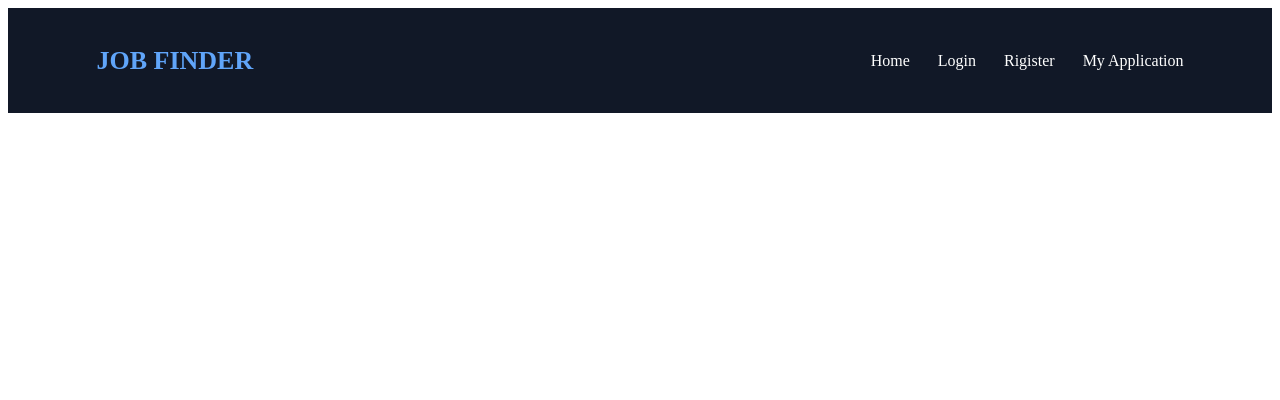
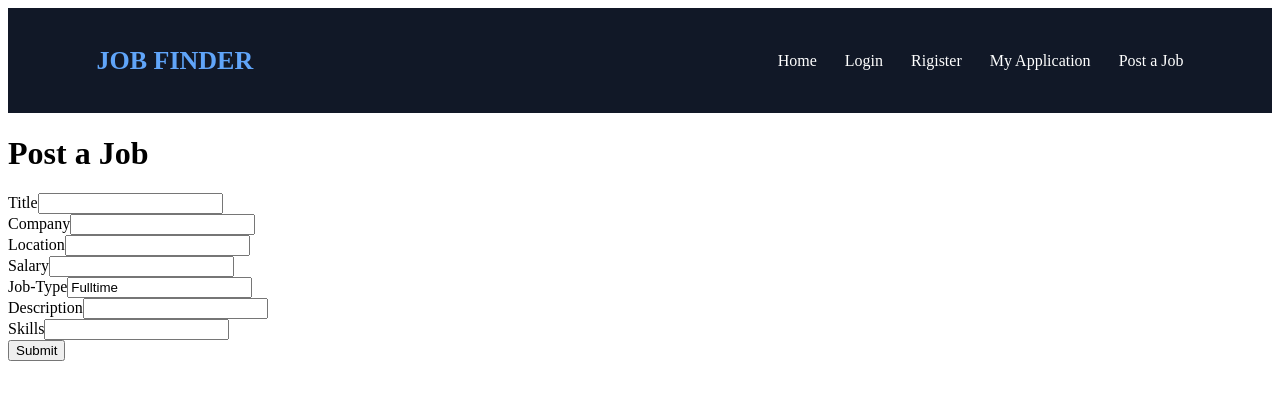
Before and after one commit to mohammedyunus1847/-job-portal, a React (Vite) app in the folder frontend/jobportal/: page /post-job in a window 1280 px wide. Shown: the top 400 px of the page. Built offline with nearby package versions, Linux system fonts and the light colour scheme.

Commit message:
created the post job page

```diff
--- a/frontend/jobportal/src/App.jsx
+++ b/frontend/jobportal/src/App.jsx
@@ -5,6 +5,7 @@ import Login from "./pages/login"
 import Register from "./pages/register"
 import JobDetails from "./components/jobdetails"
 import Application from "./pages/Application"
+import Postjob from "./pages/postJob"
 
 function App() {
 
@@ -18,6 +19,7 @@ function App() {
         <Route path="/register" element={<Register/>}/>
         <Route path="/jobs/:id" element={<JobDetails/>}/>
         <Route path="/myapplication" element={<Application/>}/>
+        <Route path="/post-job" element={<Postjob/>}/>
       </Routes>
     </BrowserRouter>
   )
--- a/frontend/jobportal/src/components/navbar.jsx
+++ b/frontend/jobportal/src/components/navbar.jsx
@@ -1,8 +1,12 @@
 import {Link} from "react-router-dom"
 import "../styles/navbar.css"
+import { useEffect, useState } from "react";
 
 
 function Navbar(){
+    const[role,setRole] =useState(localStorage.getItem("role"));
+    console.log(role);
+    useEffect
     return(
         <nav className="navbar">
             <h2 className="logo">JOB FINDER</h2>
@@ -13,6 +17,7 @@ function Navbar(){
                 <Link to="/login">Login</Link>
                 <Link to="/register">Rigister</Link>
                 <Link to="/myapplication">My Application</Link>
+                <Link to="/post-job">Post a Job</Link>
             </div>
         </nav>
 
--- a/frontend/jobportal/src/pages/login.jsx
+++ b/frontend/jobportal/src/pages/login.jsx
@@ -33,6 +33,9 @@ function Login(){
                 throw new Error(data.message||"Login Failed")
             }
             localStorage.setItem("token",data.token);
+            // const payload = JSON.parse(atob(token.split(".")[1]));
+            // console.log(payload)
+            // localStorage.setItem("role",data.role);
             setMessage("Login Successfull");
            console.log(data);
 
--- /dev/null
+++ b/frontend/jobportal/src/pages/postJob.jsx
@@ -0,0 +1,108 @@
+import { useState } from "react"
+
+function Postjob(){
+    const [title,setTitle] = useState('');
+    const [company,setCompany]= useState('');
+    const [location,setLocation] =useState('');
+    const [salary,setSalary] =useState('');
+    const [jobtype,setJobtype]=useState('Fulltime');
+    const [description,setDescription] = useState('');
+    const [skills,setSkills] = useState('');
+    const [message,setMessage] = useState('');
+
+    async function handleSubmit(e) {
+        e.preventDefault();
+        try{
+            setMessage('')
+            const token = localStorage.getItem("token");
+            if(!token){
+                throw new Error("Please Login as a reqruiter first")
+            }
+
+            const response = await fetch ("http://localhost:5000/api/job",{
+                method:"POST",
+                headers:{
+                    "Content-Type":"application/json",
+                    Authorization:`Bearer ${token}`
+                },
+                body:JSON.stringify({
+                    title,
+                    company,
+                    location,
+                    salary: Number(salary),
+                    jobtype,
+                    description,
+                    skills: skills.split(",").map(skill => skill.trim()).filter(Boolean)
+                })
+            });
+            const data =await response.json();
+
+            if(!response.ok){
+                throw new Error(data.message||"Failed To Post A Job ");
+            }
+            setMessage("Job Posted Successfully");
+            setTitle("");
+            setCompany("");
+            setLocation("");
+            setSalary("");
+            setJobtype("FullTime");
+            setDescription("");
+            setSkills("");
+
+
+
+        }catch(error){
+            setMessage(error.message || "Something Went Wrong Try Again Later");
+        }
+
+    }
+    return(
+        <form onSubmit={handleSubmit}>
+            <h1>Post a Job</h1>
+            <div>
+                <label htmlFor="" >Title</label>
+                <input type="text" value={title} onChange={(e)=>setTitle(e.target.value)} required/>
+            </div>
+
+
+
+            <div>
+                <label htmlFor="">Company</label>
+                <input type="text" value={company} onChange={(e)=>setCompany(e.target.value)} required />
+            </div>
+
+            <div>
+                <label htmlFor="">Location</label>
+                <input type="text" value={location} onChange={(e)=>setLocation(e.target.value)} required />
+            </div>
+
+            <div>
+                <label htmlFor="">Salary</label>
+                <input type="text" value={salary} onChange={(e)=>setSalary(e.target.value)} required />
+            </div>
+
+            <div>
+                <label htmlFor="">Job-Type</label>
+                <input type="text" value={jobtype} onChange={(e)=>setJobtype(e.target.value)} required />
+            </div>
+
+            <div>
+                <label htmlFor="">Description</label>
+                <input type="text" value={description} onChange={(e)=>setDescription(e.target.value)} required />
+            </div>
+
+            <div>
+                <label htmlFor="">Skills</label>
+                <input type="text" value={skills} onChange={(e)=>setSkills(e.target.value)} required />
+            </div>
+
+
+            <button >Submit</button>
+
+            <p>{message}</p>
+
+        </form>
+    )
+}
+
+export default Postjob;
```
